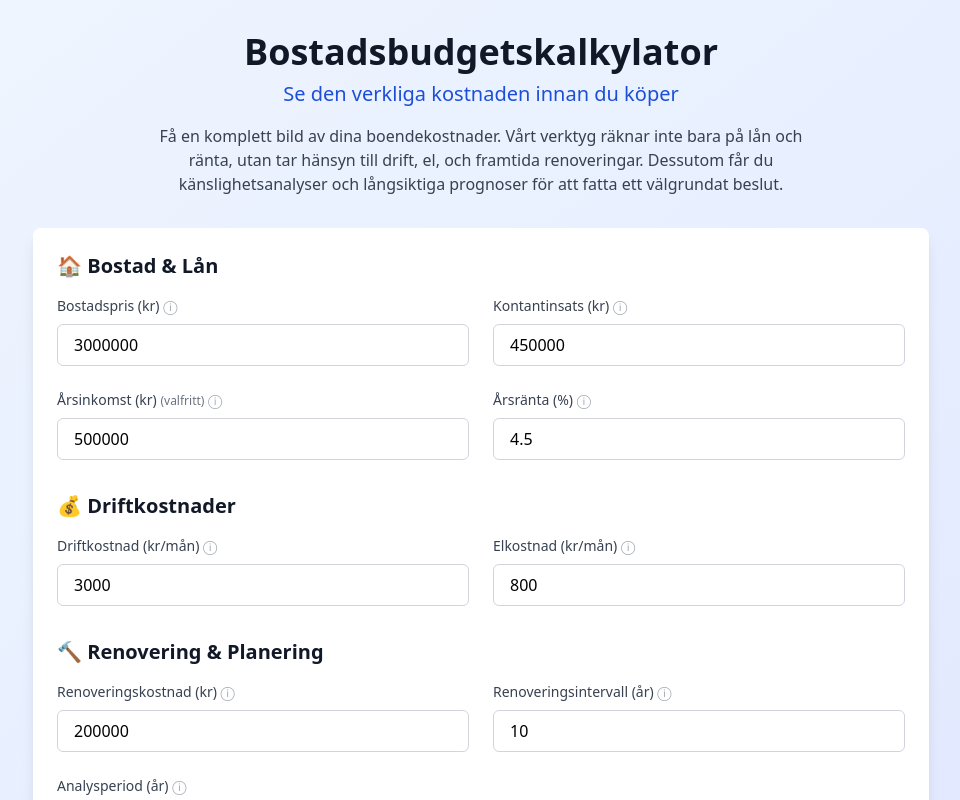
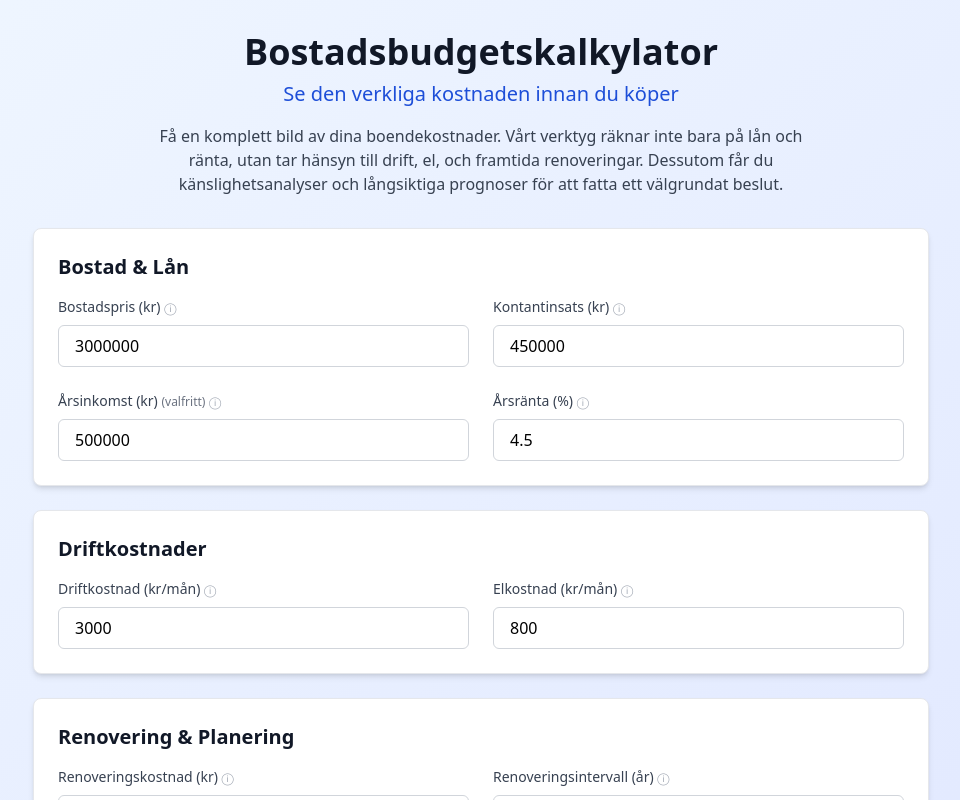
Before and after one commit to gavelinrobert-beep/BostadsBudget, a Next.js app: page / in a window 1280 px wide. Shown: the top 800 px of the page, without its empty margins (159-1119 px from the left). Built offline with nearby package versions, Linux system fonts and the light colour scheme.

Commit message:
Improve form layout with better sections and tooltips
Co-authored-by: gavelinrobert-beep <236691994+gavelinrobert-beep@users.noreply.github.com>

```diff
--- a/app/page.tsx
+++ b/app/page.tsx
@@ -173,17 +173,17 @@ export default function Home() {
           </header>
 
         {/* Form */}
-        <form onSubmit={handleBerakna} className="bg-white rounded-lg shadow-lg p-6 mb-8">
+        <form onSubmit={handleBerakna} className="space-y-6 mb-8">
           {/* Section: Bostad & Lån */}
-          <div className="mb-8">
+          <div className="bg-white rounded-lg shadow-md p-6 border border-gray-200">
             <h2 className="text-xl font-bold text-gray-900 mb-4 flex items-center">
-              🏠 Bostad & Lån
+              Bostad & Lån
             </h2>
             <div className="grid grid-cols-1 md:grid-cols-2 gap-6">
               {/* Bostadspris */}
               <div>
                 <label htmlFor="bostadspris" className="block text-sm font-medium text-gray-700 mb-2">
-                  Bostadspris (kr) <span className="text-gray-400 cursor-help" title="Det totala priset för bostaden">ⓘ</span>
+                  Bostadspris (kr) <span className="text-gray-400 text-xs cursor-help" title="Totalt pris för bostaden enligt köpekontrakt">ⓘ</span>
                 </label>
                 <input
                   type="number"
@@ -198,7 +198,7 @@ export default function Home() {
               {/* Kontantinsats */}
               <div>
                 <label htmlFor="kontantinsats" className="block text-sm font-medium text-gray-700 mb-2">
-                  Kontantinsats (kr) <span className="text-gray-400 cursor-help" title="Hur mycket du betalar kontant. Minst 15% krävs normalt.">ⓘ</span>
+                  Kontantinsats (kr) <span className="text-gray-400 text-xs cursor-help" title="Din egen insats, minst 15% av priset krävs i Sverige">ⓘ</span>
                 </label>
                 <input
                   type="number"
@@ -213,7 +213,7 @@ export default function Home() {
               {/* Årsinkomst */}
               <div>
                 <label htmlFor="arsinkomst" className="block text-sm font-medium text-gray-700 mb-2">
-                  Årsinkomst (kr) <span className="text-gray-500 text-xs">(valfritt)</span> <span className="text-gray-400 cursor-help" title="Din årsinkomst påverkar amorteringskravet. Skärpt krav tillkommer om lån > 4.5 × inkomst.">ⓘ</span>
+                  Årsinkomst (kr) <span className="text-gray-500 text-xs">(valfritt)</span> <span className="text-gray-400 text-xs cursor-help" title="Din bruttoinkomst per år. Används för att beräkna skärpt amorteringskrav">ⓘ</span>
                 </label>
                 <input
                   type="number"
@@ -228,7 +228,7 @@ export default function Home() {
               {/* Årsränta */}
               <div>
                 <label htmlFor="arsranta" className="block text-sm font-medium text-gray-700 mb-2">
-                  Årsränta (%) <span className="text-gray-400 cursor-help" title="Aktuell ränta på bolånet. Vanligtvis 3-5%.">ⓘ</span>
+                  Årsränta (%) <span className="text-gray-400 text-xs cursor-help" title="Aktuell bolåneränta. Genomsnitt idag: 4-5%">ⓘ</span>
                 </label>
                 <input
                   type="number"
@@ -244,15 +244,15 @@ export default function Home() {
           </div>
 
           {/* Section: Driftkostnader */}
-          <div className="mb-8">
+          <div className="bg-white rounded-lg shadow-md p-6 border border-gray-200">
             <h2 className="text-xl font-bold text-gray-900 mb-4 flex items-center">
-              💰 Driftkostnader
+              Driftkostnader
             </h2>
             <div className="grid grid-cols-1 md:grid-cols-2 gap-6">
               {/* Driftkostnad */}
               <div>
                 <label htmlFor="driftkostnad" className="block text-sm font-medium text-gray-700 mb-2">
-                  Driftkostnad (kr/mån) <span className="text-gray-400 cursor-help" title="Avgift till förening (för bostadsrätt) eller andra löpande kostnader. Vanligtvis 2000-5000 kr/mån.">ⓘ</span>
+                  Driftkostnad (kr/mån) <span className="text-gray-400 text-xs cursor-help" title="Avgift, försäkring, sophämtning etc. Vanligt: 2000-4000 kr/mån">ⓘ</span>
                 </label>
                 <input
                   type="number"
@@ -267,7 +267,7 @@ export default function Home() {
               {/* Elkostnad */}
               <div>
                 <label htmlFor="elkostnad" className="block text-sm font-medium text-gray-700 mb-2">
-                  Elkostnad (kr/mån) <span className="text-gray-400 cursor-help" title="Uppskattad elkostnad per månad. Beror på bostadens storlek och dina vanor. Vanligtvis 500-1500 kr/mån.">ⓘ</span>
+                  Elkostnad (kr/mån) <span className="text-gray-400 text-xs cursor-help" title="Uppskattad elkostnad per månad. Vanligt: 500-1500 kr/mån">ⓘ</span>
                 </label>
                 <input
                   type="number"
@@ -282,15 +282,15 @@ export default function Home() {
           </div>
 
           {/* Section: Renovering & Planering */}
-          <div className="mb-6">
+          <div className="bg-white rounded-lg shadow-md p-6 border border-gray-200">
             <h2 className="text-xl font-bold text-gray-900 mb-4 flex items-center">
-              🔨 Renovering & Planering
+              Renovering & Planering
             </h2>
             <div className="grid grid-cols-1 md:grid-cols-2 gap-6">
               {/* Renoveringskostnad */}
               <div>
                 <label htmlFor="renoveringskostnad" className="block text-sm font-medium text-gray-700 mb-2">
-                  Renoveringskostnad (kr) <span className="text-gray-400 cursor-help" title="Total kostnad för planerad renovering (kök, badrum, etc.). Slås ut över renoveringsintervallet.">ⓘ</span>
+                  Renoveringskostnad (kr) <span className="text-gray-400 text-xs cursor-help" title="Totalkostnad för planerad renovering (t.ex. kök 300 000 kr)">ⓘ</span>
                 </label>
                 <input
                   type="number"
@@ -305,7 +305,7 @@ export default function Home() {
               {/* Renoveringsintervall */}
               <div>
                 <label htmlFor="renoveringsintervall" className="block text-sm font-medium text-gray-700 mb-2">
-                  Renoveringsintervall (år) <span className="text-gray-400 cursor-help" title="Om hur många år renoveringen planeras. Kostnaden fördelas jämnt.">ⓘ</span>
+                  Renoveringsintervall (år) <span className="text-gray-400 text-xs cursor-help" title="Hur ofta behöver renoveringen göras? Kök: ~15 år, Badrum: ~20 år">ⓘ</span>
                 </label>
                 <input
                   type="number"
@@ -320,7 +320,7 @@ export default function Home() {
               {/* Analysperiod */}
               <div>
                 <label htmlFor="analysperiod" className="block text-sm font-medium text-gray-700 mb-2">
-                  Analysperiod (år) <span className="text-gray-400 cursor-help" title="Hur många år framåt du vill analysera kostnaderna.">ⓘ</span>
+                  Analysperiod (år) <span className="text-gray-400 text-xs cursor-help" title="Hur många år framåt vill du planera? Rekommenderat: 10-15 år">ⓘ</span>
                 </label>
                 <input
                   type="number"
```
